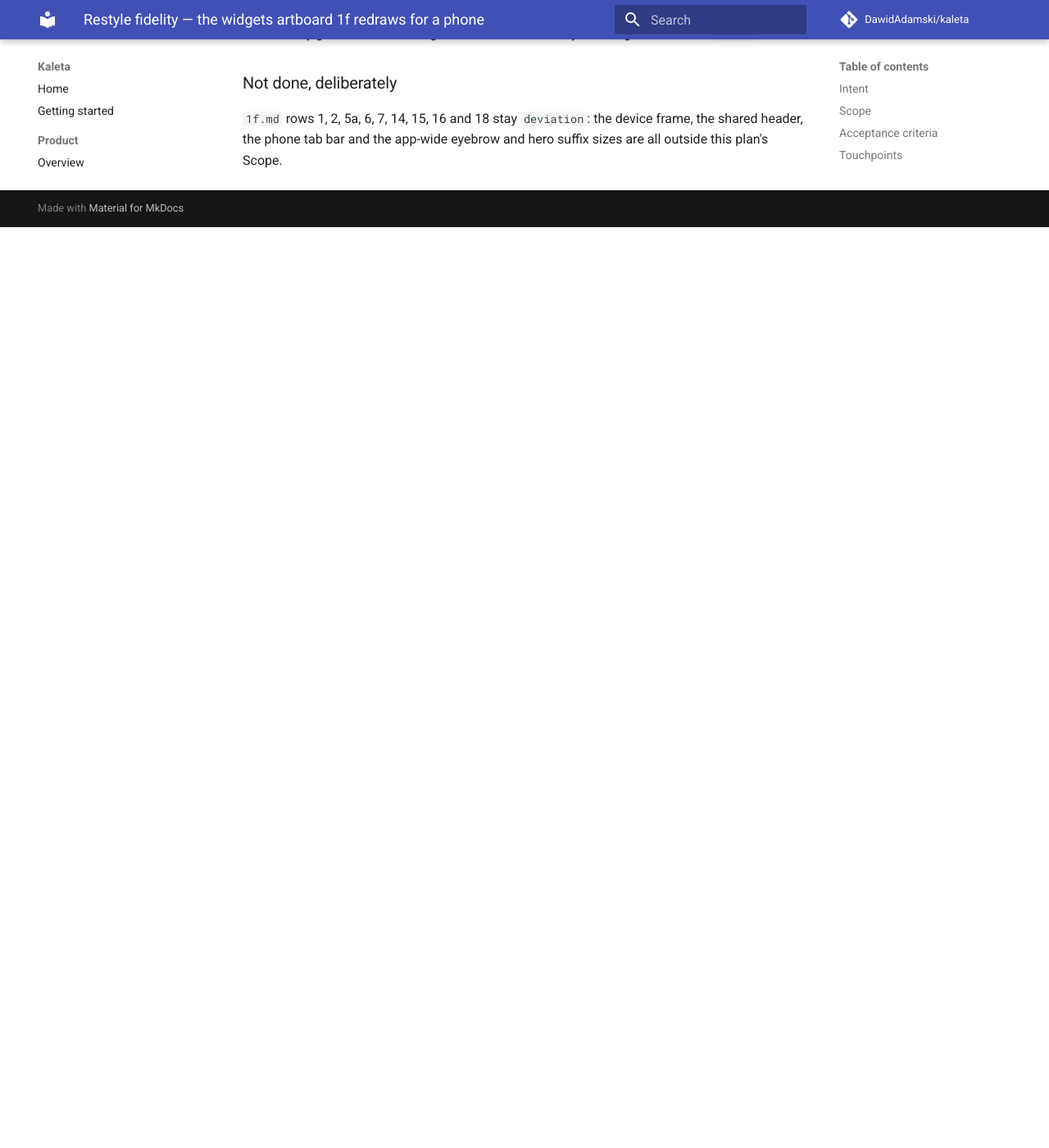
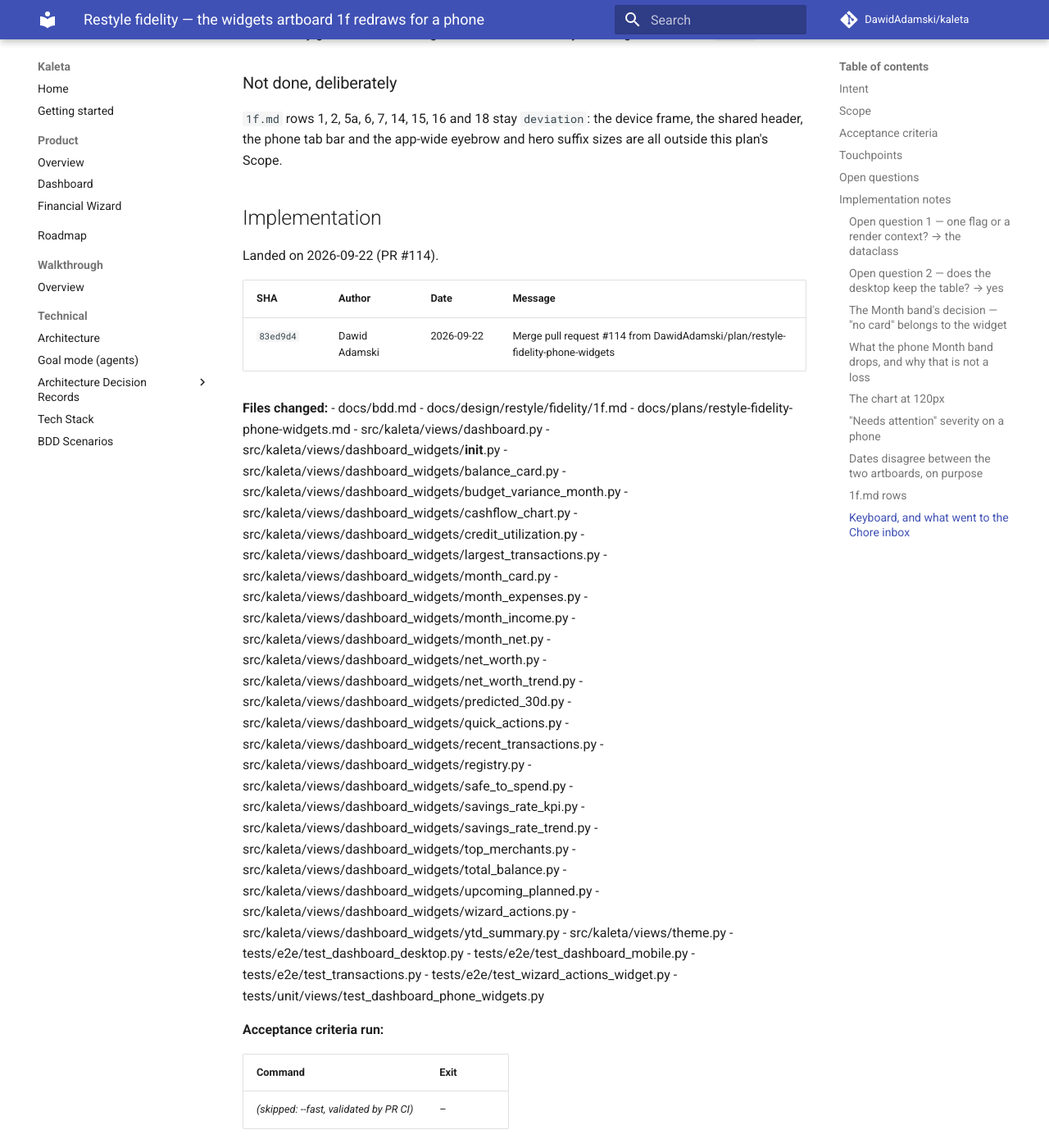
Before and after one commit to DawidAdamski/kaleta, an MkDocs documentation site: the page built from docs/plans/archive/restyle-fidelity-phone-widgets.md, in a window 1280 px wide and 1400 px high, scrolled down 4758 px. Shown: the whole window at 82% size. Built offline with MkDocs 1.6.1 and Material for MkDocs 9.7.7, drawn with Linux system fonts in a browser that asks for light colours; comment, search, counter and statistics services are not loaded; before the commit the page ends 5035 px from its top, so only the background shows below that.

Commit message:
docs(plans): archive restyle-fidelity-phone-widgets (#114)

```diff
--- a/docs/plans/restyle-fidelity-phone-widgets.md
+++ b/docs/plans/archive/restyle-fidelity-phone-widgets.md
@@ -3,8 +3,9 @@ plan_id: restyle-fidelity-phone-widgets
 title: Restyle fidelity — the widgets artboard 1f redraws for a phone
 area: dashboard
 effort: medium
-status: in-progress
-roadmap_ref: ../roadmap.md#dashboard
+status: archived
+archived_at: 2026-09-22
+roadmap_ref: ../../roadmap.md#dashboard
 ---
 
 # Restyle fidelity — the widgets `1f` redraws for a phone
@@ -211,3 +212,53 @@ that signs off the two `match` rows.
 `1f.md` rows 1, 2, 5a, 6, 7, 14, 15, 16 and 18 stay `deviation`: the device
 frame, the shared header, the phone tab bar and the app-wide eyebrow and hero
 suffix sizes are all outside this plan's Scope.
+
+## Implementation
+
+Landed on 2026-09-22 (PR #114).
+
+| SHA | Author | Date | Message |
+|---|---|---|---|
+| `83ed9d4` | Dawid Adamski | 2026-09-22 | Merge pull request #114 from DawidAdamski/plan/restyle-fidelity-phone-widgets |
+
+**Files changed:**
+- docs/bdd.md
+- docs/design/restyle/fidelity/1f.md
+- docs/plans/restyle-fidelity-phone-widgets.md
+- src/kaleta/views/dashboard.py
+- src/kaleta/views/dashboard_widgets/__init__.py
+- src/kaleta/views/dashboard_widgets/balance_card.py
+- src/kaleta/views/dashboard_widgets/budget_variance_month.py
+- src/kaleta/views/dashboard_widgets/cashflow_chart.py
+- src/kaleta/views/dashboard_widgets/credit_utilization.py
+- src/kaleta/views/dashboard_widgets/largest_transactions.py
+- src/kaleta/views/dashboard_widgets/month_card.py
+- src/kaleta/views/dashboard_widgets/month_expenses.py
+- src/kaleta/views/dashboard_widgets/month_income.py
+- src/kaleta/views/dashboard_widgets/month_net.py
+- src/kaleta/views/dashboard_widgets/net_worth.py
+- src/kaleta/views/dashboard_widgets/net_worth_trend.py
+- src/kaleta/views/dashboard_widgets/predicted_30d.py
+- src/kaleta/views/dashboard_widgets/quick_actions.py
+- src/kaleta/views/dashboard_widgets/recent_transactions.py
+- src/kaleta/views/dashboard_widgets/registry.py
+- src/kaleta/views/dashboard_widgets/safe_to_spend.py
+- src/kaleta/views/dashboard_widgets/savings_rate_kpi.py
+- src/kaleta/views/dashboard_widgets/savings_rate_trend.py
+- src/kaleta/views/dashboard_widgets/top_merchants.py
+- src/kaleta/views/dashboard_widgets/total_balance.py
+- src/kaleta/views/dashboard_widgets/upcoming_planned.py
+- src/kaleta/views/dashboard_widgets/wizard_actions.py
+- src/kaleta/views/dashboard_widgets/ytd_summary.py
+- src/kaleta/views/theme.py
+- tests/e2e/test_dashboard_desktop.py
+- tests/e2e/test_dashboard_mobile.py
+- tests/e2e/test_transactions.py
+- tests/e2e/test_wizard_actions_widget.py
+- tests/unit/views/test_dashboard_phone_widgets.py
+
+**Acceptance criteria run:**
+
+| Command | Exit |
+|---|---|
+| _(skipped: --fast, validated by PR CI)_ | – |
```
Also changed, not shown: docs/design/restyle/fidelity/1f.md (+1 -1 lines), docs/plans/archive/restyle-fidelity-shell-dashboard.md (+1 -1 lines).
